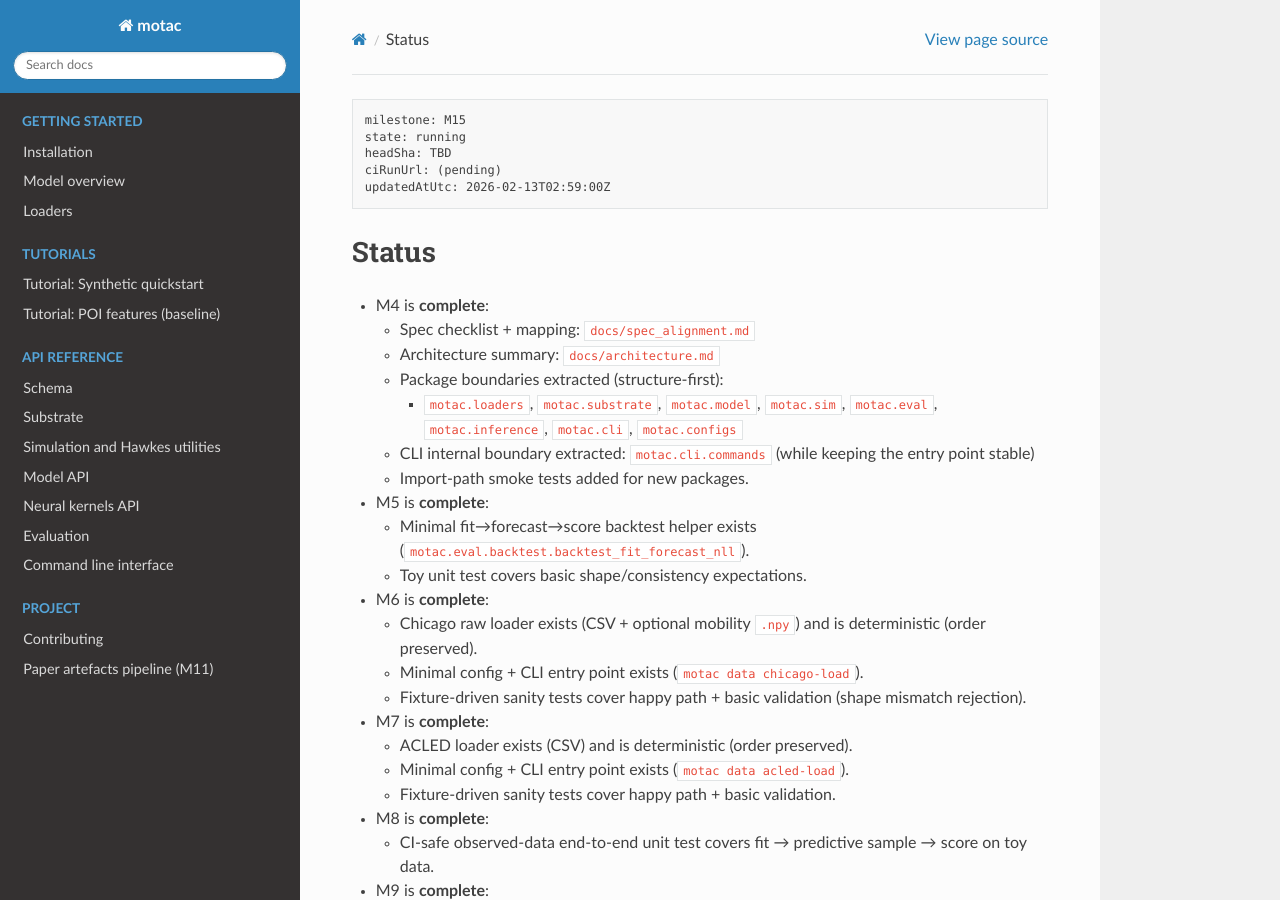
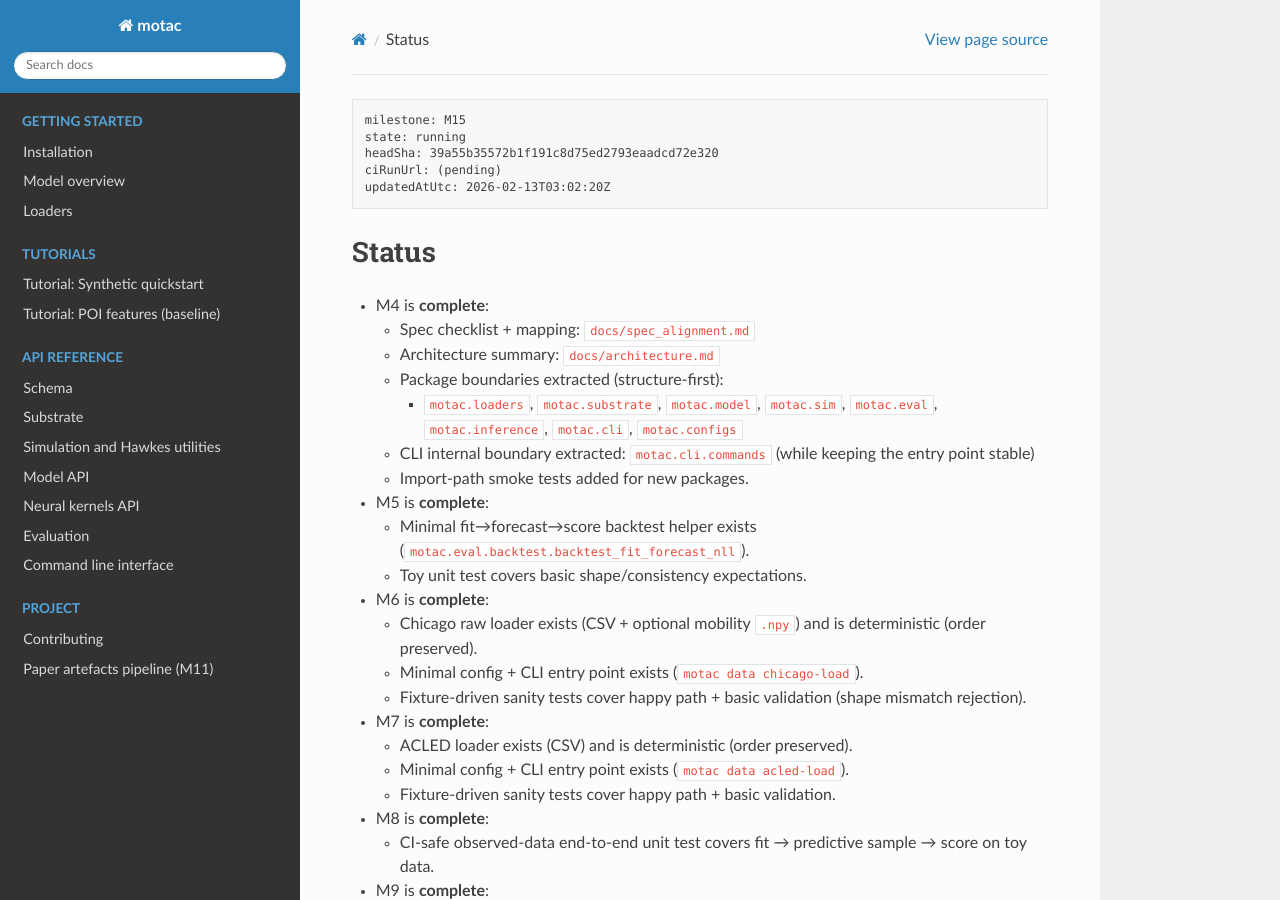
Before and after one commit to OJWatson/motac, a Sphinx documentation site: the page built from docs/STATUS.md, in a window 1280 px wide and 900 px high. Built offline with Sphinx 7.4.7 and the Read the Docs theme 3.1.0, drawn with Linux system fonts in a browser that asks for light colours.

Commit message:
docs: set STATUS to M15 running

````diff
--- a/docs/STATUS.md
+++ b/docs/STATUS.md
@@ -1,9 +1,9 @@
 ```pm-status
 milestone: M15
 state: running
-headSha: TBD
+headSha: 39a55b35572b1f191c8d75ed2793eaadcd72e320
 ciRunUrl: (pending)
-updatedAtUtc: 2026-02-13T02:59:00Z
+updatedAtUtc: 2026-02-13T03:02:20Z
 ```
 
 ## Status
````
